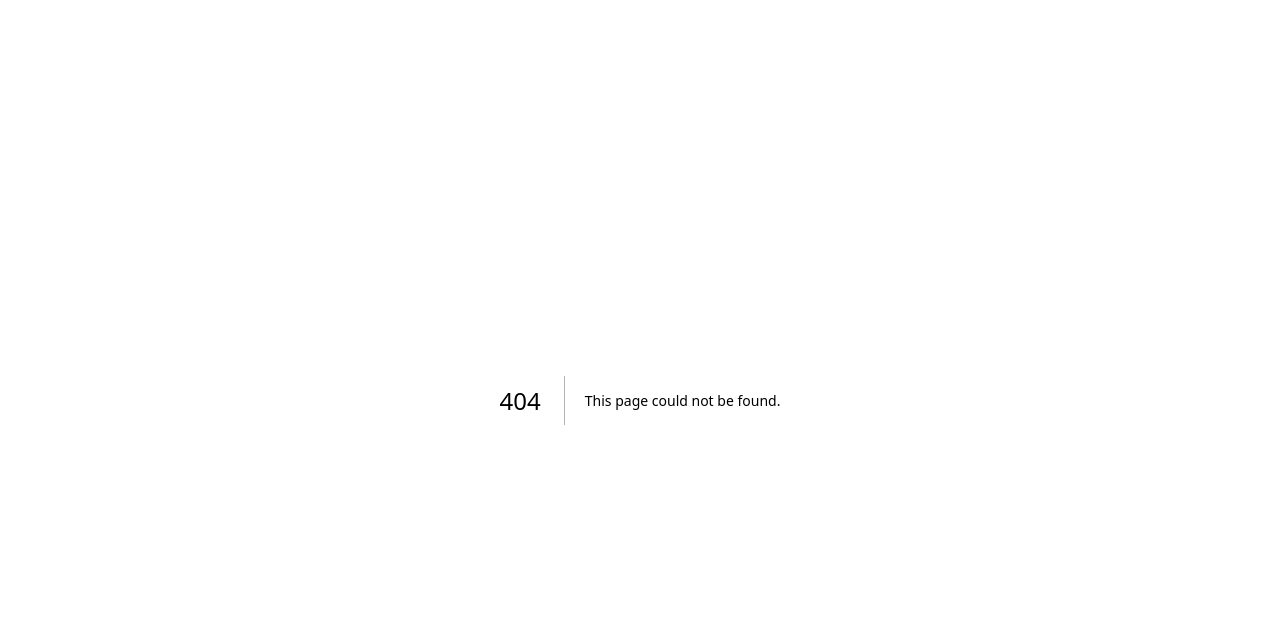
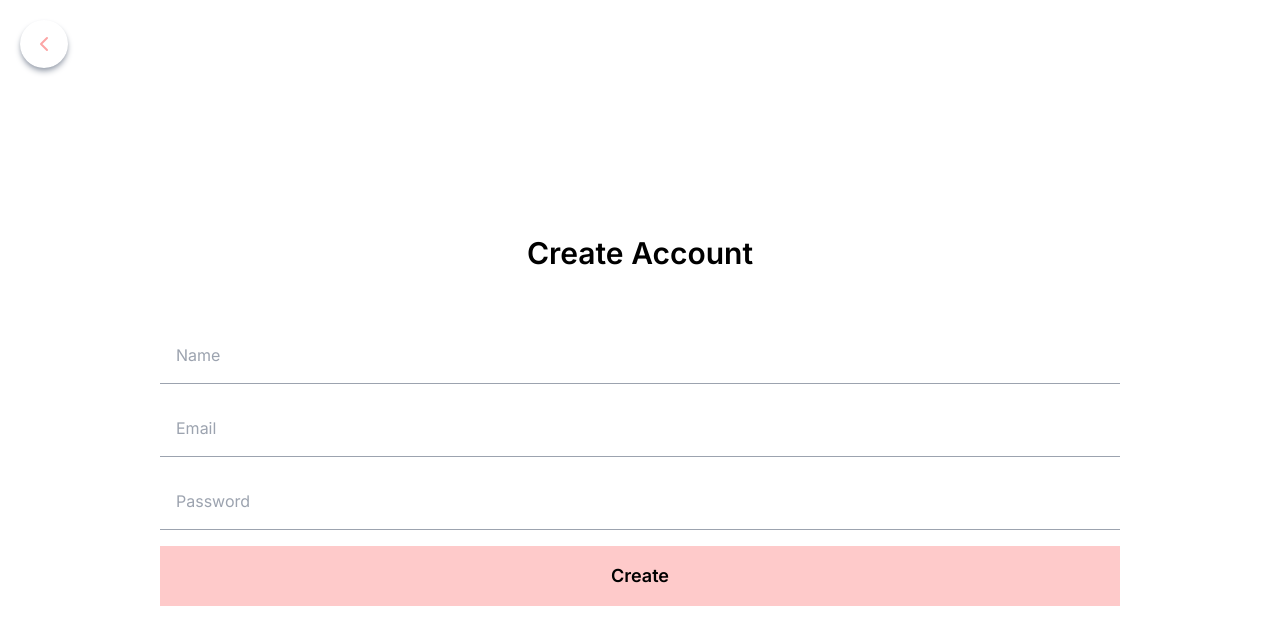
Before and after one commit to ERICK-KRAMER/delivery_app_mobile, a Next.js app in the folder frontend/: page /createAccount in a window 1280 px wide. Before the commit this address had no page. Shown: the top 644 px of the page. Built offline with nearby package versions, Linux system fonts and the light colour scheme.

Commit message:
feat: create new page, create account

```diff
--- /dev/null
+++ b/frontend/app/createAccount/page.tsx
@@ -0,0 +1,20 @@
+import { ChevronLeft } from "lucide-react"
+import Link from "next/link"
+import { Input } from "../components/input/input"
+import { Button } from "../components/button/button-login"
+export default function Page() {
+  return (
+    <main className="h-screen grid place-items-center relative">
+      <Link href={"/login"} className="absolute top-5 left-5 p-3 rounded-full shadow-md shadow-gray-400 cursor-pointer"><ChevronLeft className="text-red-300" /></Link>
+      <form className="flex justify-center items-center flex-col w-3/4 gap-4">
+        <h1 className="text-3xl font-semibold my-10">Create Account</h1>
+        <Input placeholder="Name" />
+        <Input placeholder="Email" />
+        <Input placeholder="Password" />
+        <span className="w-full flex flex-col items-center gap-1">
+          <Button>Create</Button>
+        </span>
+      </form>
+    </main>
+  )
+}
--- a/frontend/app/login/page.tsx
+++ b/frontend/app/login/page.tsx
@@ -16,7 +16,7 @@ export default function Page() {
         </span>
         <span className="w-full flex flex-col items-center gap-1">
           <Button>Submit</Button>
-          <span className="text-blue-400 hover:underline cursor-pointer">Do not have an account ? click here!</span>
+          <Link href={'/createAccount'} className="text-blue-400 hover:underline cursor-pointer">Do not have an account ? click here!</Link>
         </span>
       </form>
     </main>
```
